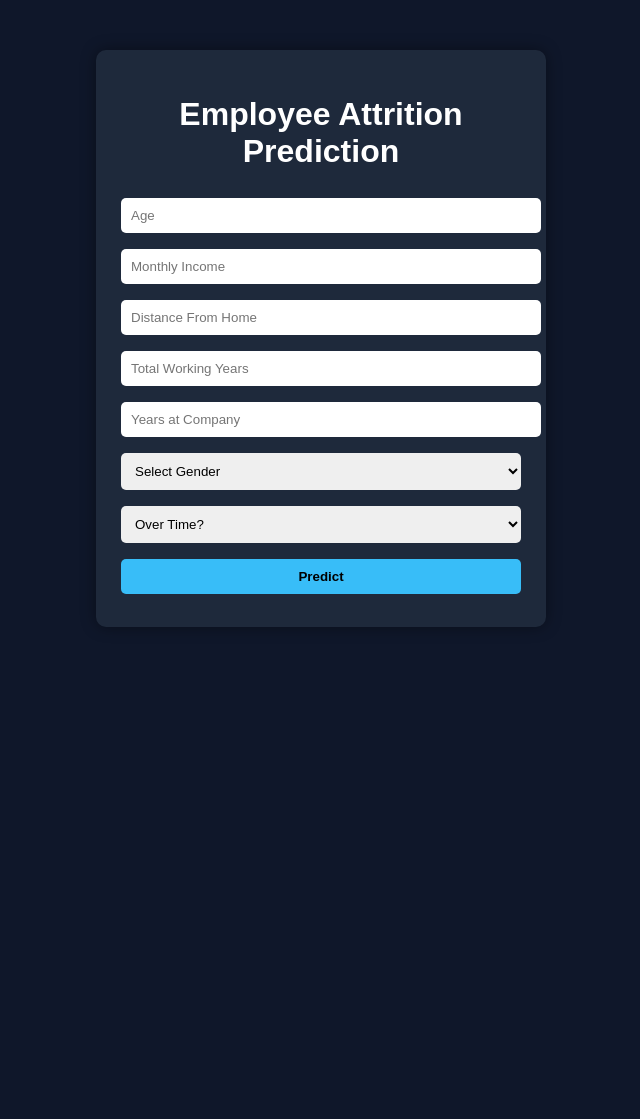
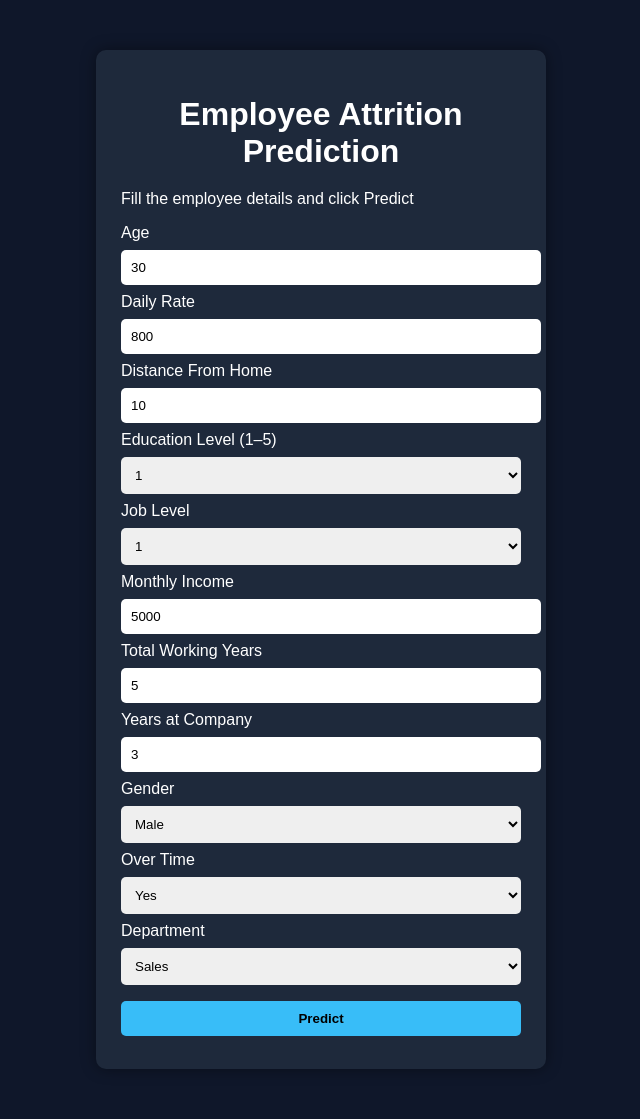
Before and after one commit to SharathKumarN8951/employee-attrition, a Flask app: page / in a window 1280 px wide. Shown: the whole page, without its empty margins (319-959 px from the left). Before the commit the page ends 627 px from the top, so only its background shows below. Run offline with Flask 3, Linux system fonts and the light colour scheme; parts of the project's set-up code (start-up, migrations or seed data) failed here and were passed over.

Commit message:
Revamp employee prediction form with new fields

```diff
--- a/templates/index.html
+++ b/templates/index.html
@@ -9,24 +9,63 @@
 
 <div class="container">
     <h1>Employee Attrition Prediction</h1>
+    <p class="subtitle">Fill the employee details and click Predict</p>
 
     <form action="/predict" method="POST">
-        <input type="number" name="age" placeholder="Age" required>
-        <input type="number" name="monthly_income" placeholder="Monthly Income" required>
-        <input type="number" name="distance" placeholder="Distance From Home" required>
-        <input type="number" name="total_years" placeholder="Total Working Years" required>
-        <input type="number" name="years_company" placeholder="Years at Company" required>
 
-        <select name="gender" required>
-            <option value="">Select Gender</option>
+        <label>Age</label>
+        <input type="number" name="Age" value="30" required>
+
+        <label>Daily Rate</label>
+        <input type="number" name="DailyRate" value="800" required>
+
+        <label>Distance From Home</label>
+        <input type="number" name="DistanceFromHome" value="10" required>
+
+        <label>Education Level (1–5)</label>
+        <select name="Education" required>
+            <option value="1">1</option>
+            <option value="2">2</option>
+            <option value="3">3</option>
+            <option value="4">4</option>
+            <option value="5">5</option>
+        </select>
+
+        <label>Job Level</label>
+        <select name="JobLevel" required>
+            <option value="1">1</option>
+            <option value="2">2</option>
+            <option value="3">3</option>
+            <option value="4">4</option>
+            <option value="5">5</option>
+        </select>
+
+        <label>Monthly Income</label>
+        <input type="number" name="MonthlyIncome" value="5000" required>
+
+        <label>Total Working Years</label>
+        <input type="number" name="TotalWorkingYears" value="5" required>
+
+        <label>Years at Company</label>
+        <input type="number" name="YearsAtCompany" value="3" required>
+
+        <label>Gender</label>
+        <select name="Gender" required>
             <option value="Male">Male</option>
             <option value="Female">Female</option>
         </select>
 
-        <select name="overtime" required>
-            <option value="">Over Time?</option>
+        <label>Over Time</label>
+        <select name="OverTime" required>
             <option value="Yes">Yes</option>
             <option value="No">No</option>
+        </select>
+
+        <label>Department</label>
+        <select name="Department" required>
+            <option value="Sales">Sales</option>
+            <option value="Research & Development">Research & Development</option>
+            <option value="Human Resources">Human Resources</option>
         </select>
 
         <button type="submit">Predict</button>
```
